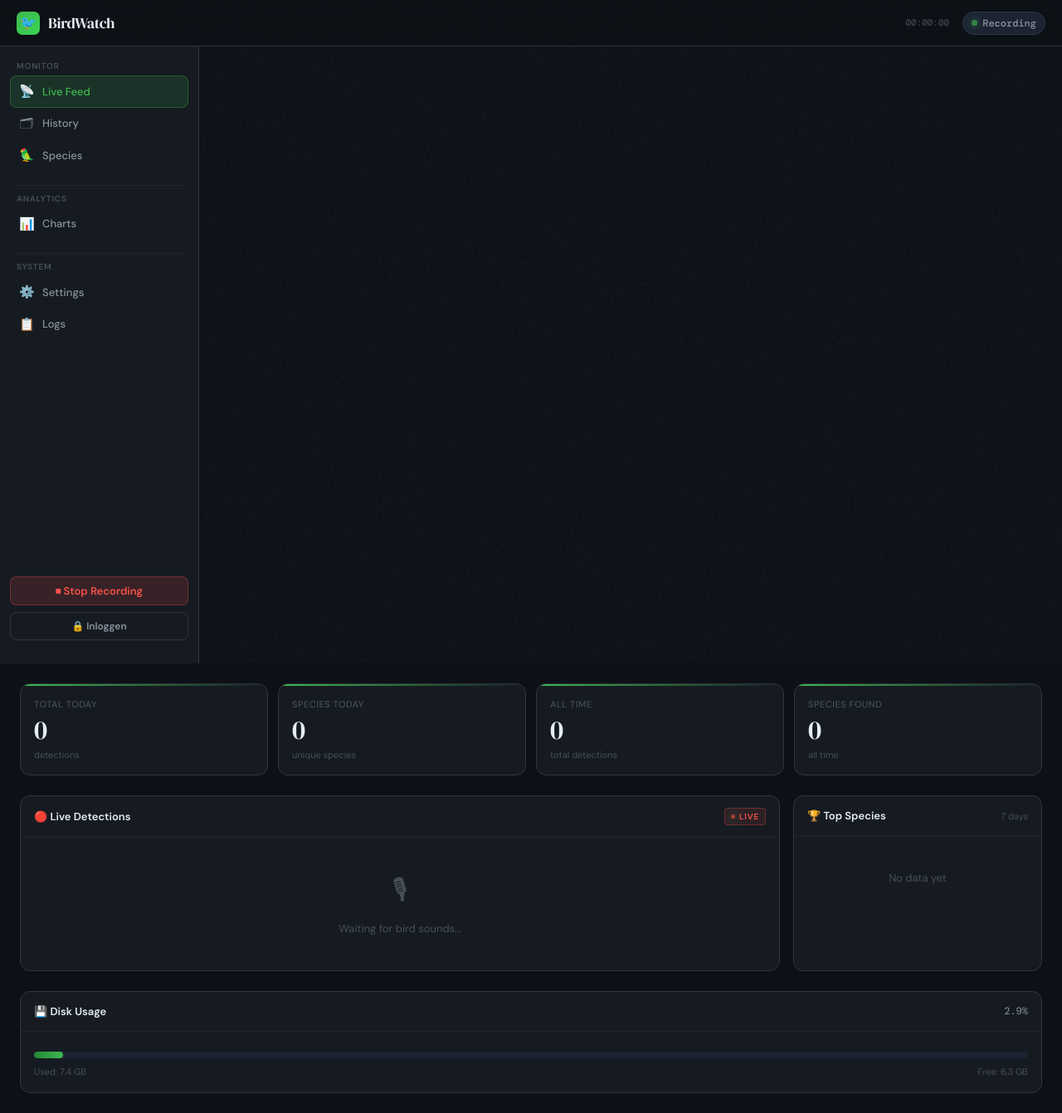
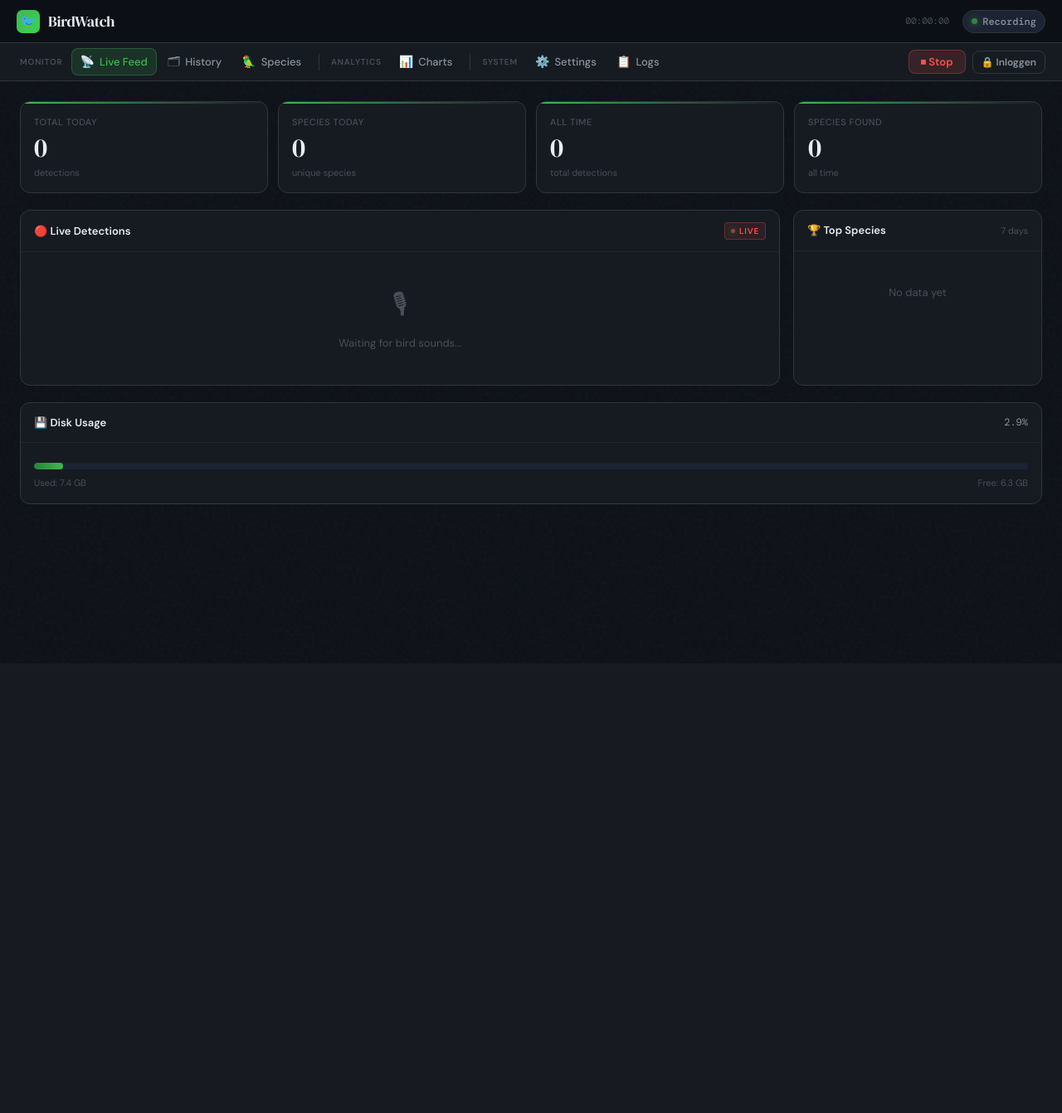
Before and after one commit to patman4ever/BirdWatch, a Flask app: page / in a window 1280 px wide. Shown: the whole page at 83% size. After the commit the page ends 608 px from the top, so only its background shows below. Run offline with Flask 3, Linux system fonts and the light colour scheme; data comes from the database, SQL or seed files in the repository; data that the repository does not hold is empty; parts of the project's set-up code (start-up, migrations or seed data) failed here and were passed over; some libraries are stand-ins or nearby versions.

Commit message:
Update index.html

```diff
--- a/templates/index.html
+++ b/templates/index.html
@@ -64,21 +64,19 @@ body::before {
 }
 
 /* ═══════════════════════════════════════════════════════════════════
-   LAYOUT
+   LAYOUT — topbar + navbar op desktop, hamburger drawer op mobiel
 ═══════════════════════════════════════════════════════════════════ */
 .layout {
-  display: grid;
-  grid-template-columns: 240px 1fr;
-  grid-template-rows: 56px 1fr;
+  display: flex;
+  flex-direction: column;
   min-height: 100vh;
   position: relative;
   z-index: 1;
 }
 
-/* ── Topbar ── */
+/* ── Topbar (logo + status) ── */
 .topbar {
-  grid-column: 1 / -1;
-  background: rgba(13,17,23,0.95);
+  background: rgba(13,17,23,0.97);
   border-bottom: 1px solid var(--border);
   display: flex;
   align-items: center;
@@ -88,6 +86,8 @@ body::before {
   position: sticky;
   top: 0;
   z-index: 200;
+  height: 52px;
+  flex-shrink: 0;
 }
 
 .logo {
@@ -136,6 +136,7 @@ body::before {
   height: 7px;
   border-radius: 50%;
   background: var(--text3);
+  transition: background 0.3s;
 }
 
 .status-dot.active {
@@ -155,7 +156,83 @@ body::before {
   color: var(--text3);
 }
 
-/* ── Hamburger button ── */
+/* ── Desktop navbar (onder de topbar) ── */
+.navbar {
+  background: var(--bg2);
+  border-bottom: 1px solid var(--border);
+  display: flex;
+  align-items: center;
+  padding: 0 20px;
+  gap: 4px;
+  position: sticky;
+  top: 52px;
+  z-index: 190;
+  flex-shrink: 0;
+  flex-wrap: wrap;
+}
+
+.nav-group {
+  display: flex;
+  align-items: center;
+  gap: 2px;
+  padding: 6px 0;
+}
+
+.nav-group-label {
+  font-size: 10px;
+  font-weight: 600;
+  text-transform: uppercase;
+  letter-spacing: 0.8px;
+  color: var(--text3);
+  padding: 0 8px 0 4px;
+  white-space: nowrap;
+}
+
+.nav-sep {
+  width: 1px;
+  height: 20px;
+  background: var(--border);
+  margin: 0 6px;
+}
+
+.nav-item {
+  display: flex;
+  align-items: center;
+  gap: 6px;
+  padding: 5px 10px;
+  border-radius: var(--radius);
+  cursor: pointer;
+  color: var(--text2);
+  font-size: 13px;
+  font-weight: 500;
+  transition: all 0.15s;
+  border: 1px solid transparent;
+  text-decoration: none;
+  white-space: nowrap;
+}
+
+.nav-item:hover {
+  background: var(--bg3);
+  color: var(--text);
+}
+
+.nav-item.active {
+  background: var(--green-glow);
+  color: var(--green);
+  border-color: rgba(63,185,80,0.3);
+}
+
+.nav-item .icon { font-size: 14px; }
+
+.navbar-right {
+  margin-left: auto;
+  display: flex;
+  align-items: center;
+  gap: 8px;
+  padding: 6px 0;
+}
+
+/* ── Hamburger button (mobiel only) ── */
 .hamburger {
   display: none;
   flex-direction: column;
@@ -186,7 +263,7 @@ body::before {
 .hamburger.open span:nth-child(2) { opacity: 0; transform: scaleX(0); }
 .hamburger.open span:nth-child(3) { transform: translateY(-7px) rotate(-45deg); }
 
-/* ── Sidebar overlay (mobile) ── */
+/* ── Sidebar overlay (mobiel) ── */
 .sidebar-overlay {
   display: none;
   position: fixed;
@@ -197,23 +274,27 @@ body::before {
 }
 .sidebar-overlay.active { display: block; }
 
-/* ── Sidebar ── */
+/* ── Sidebar drawer (mobiel) ── */
 .sidebar {
+  display: none; /* verborgen op desktop */
+  position: fixed;
+  top: 52px;
+  left: 0;
+  width: 260px;
+  height: calc(100vh - 52px);
   background: var(--bg2);
   border-right: 1px solid var(--border);
-  padding: 16px 0;
-  display: flex;
+  padding: 12px 0;
   flex-direction: column;
-  position: sticky;
-  top: 56px;
-  height: calc(100vh - 56px);
   overflow-y: auto;
   z-index: 150;
+  transform: translateX(-100%);
   transition: transform 0.3s ease;
-}
+  box-shadow: 4px 0 24px rgba(0,0,0,0.5);
+}
+.sidebar.open { transform: translateX(0); }
 
 .nav-section { padding: 0 12px 8px; }
-
 .nav-label {
   font-size: 10px;
   font-weight: 600;
@@ -223,35 +304,6 @@ body::before {
   padding: 0 8px;
   margin-bottom: 4px;
 }
-
-.nav-item {
-  display: flex;
-  align-items: center;
-  gap: 10px;
-  padding: 7px 10px;
-  border-radius: var(--radius);
-  cursor: pointer;
-  color: var(--text2);
-  font-size: 13px;
-  font-weight: 500;
-  transition: all 0.15s;
-  border: 1px solid transparent;
-  text-decoration: none;
-}
-
-.nav-item:hover {
-  background: var(--bg3);
-  color: var(--text);
-  border-color: var(--border);
-}
-
-.nav-item.active {
-  background: var(--green-glow);
-  color: var(--green);
-  border-color: rgba(63,185,80,0.3);
-}
-
-.nav-item .icon { font-size: 15px; width: 18px; text-align: center; }
 
 .nav-divider {
   height: 1px;
@@ -298,53 +350,33 @@ body::before {
 
 /* ── Main Content ── */
 .main {
-  overflow-y: auto;
+  flex: 1;
   padding: 24px;
   display: flex;
   flex-direction: column;
-  gap: 24px;
+  gap: 20px;
   min-width: 0;
+  max-width: 1400px;
+  width: 100%;
+  align-self: center;
 }
 
 /* ── Pages ── */
 .page { display: none; }
-.page.active { display: flex; flex-direction: column; gap: 24px; }
+.page.active { display: flex; flex-direction: column; gap: 20px; }
 
 /* ═══════════════════════════════════════════════════════════════════
    RESPONSIVE — TABLET & MOBILE
 ═══════════════════════════════════════════════════════════════════ */
 @media (max-width: 768px) {
-  .layout {
-    grid-template-columns: 1fr;
-    grid-template-rows: 56px 1fr;
-  }
-
+  .navbar { display: none; }
   .hamburger { display: flex; }
-
   .uptime-badge { display: none; }
-
-  .sidebar {
-    position: fixed;
-    top: 56px;
-    left: 0;
-    width: 260px;
-    height: calc(100vh - 56px);
-    transform: translateX(-100%);
-    box-shadow: 4px 0 24px rgba(0,0,0,0.5);
-  }
-
-  .sidebar.open { transform: translateX(0); }
-
-  .main {
-    padding: 16px;
-    gap: 16px;
-    grid-column: 1;
-  }
-
-  .stat-grid {
-    grid-template-columns: repeat(2, 1fr);
-  }
-
+  .sidebar { display: flex; }
+
+  .main { padding: 14px; gap: 14px; }
+
+  .stat-grid { grid-template-columns: repeat(2, 1fr); }
   .stat-value { font-size: 24px; }
 
   .detection-item {
@@ -352,41 +384,27 @@ body::before {
     gap: 8px;
     padding: 10px 12px;
   }
-
-  /* Hide confidence bar on small screens, keep % */
-  .confidence-bar {
-    flex-direction: column;
-    align-items: flex-end;
-    gap: 2px;
-  }
+  .confidence-bar { flex-direction: column; align-items: flex-end; gap: 2px; }
   .conf-track { display: none; }
-
   .det-avatar { width: 40px; height: 40px; }
-
   .section-title { font-size: 18px; }
-
   .card-body { padding: 12px; }
-
   .settings-grid { grid-template-columns: 1fr !important; }
-  .grid-live { grid-template-columns: 1fr; }
-  .grid-two-col { grid-template-columns: 1fr; }
+  .grid-live { grid-template-columns: 1fr !important; }
+  .grid-two-col { grid-template-columns: 1fr !important; }
 }
 
 @media (max-width: 480px) {
   .topbar { padding: 0 12px; gap: 10px; }
   .logo-text { font-size: 16px; }
   .status-pill { font-size: 11px; padding: 3px 8px; }
-  .main { padding: 12px; gap: 12px; }
+  .main { padding: 10px; gap: 10px; }
   .stat-grid { grid-template-columns: repeat(2, 1fr); gap: 8px; }
   .stat-card { padding: 12px; }
   .stat-value { font-size: 20px; }
   .detection-item { grid-template-columns: 36px 1fr auto; gap: 8px; padding: 8px 10px; }
   .play-btn { display: none; }
 }
-
-/* ═══════════════════════════════════════════════════════════════════
-   COMPONENTS
-═══════════════════════════════════════════════════════════════════ */
 
 /* Section header */
 .section-header {
@@ -1006,10 +1024,51 @@ body::before {
     </div>
   </header>
 
+  <!-- ── Desktop navbar ── -->
+  <nav class="navbar" id="desktop-nav">
+    <div class="nav-group">
+      <span class="nav-group-label">Monitor</span>
+      <a class="nav-item active" data-page="live" onclick="showPage('live',this)">
+        <span class="icon">📡</span> Live Feed
+      </a>
+      <a class="nav-item" data-page="history" onclick="showPage('history',this)">
+        <span class="icon">🗂</span> History
+      </a>
+      <a class="nav-item" data-page="species" onclick="showPage('species',this)">
+        <span class="icon">🦜</span> Species
+      </a>
+    </div>
+    <div class="nav-sep"></div>
+    <div class="nav-group">
+      <span class="nav-group-label">Analytics</span>
+      <a class="nav-item" data-page="charts" onclick="showPage('charts',this)">
+        <span class="icon">📊</span> Charts
+      </a>
+    </div>
+    <div class="nav-sep"></div>
+    <div class="nav-group">
+      <span class="nav-group-label">System</span>
+      <a class="nav-item nav-protected" data-page="settings" onclick="showPage('settings',this)">
+        <span class="icon">⚙️</span> Settings
+      </a>
+      <a class="nav-item nav-protected" data-page="logs" onclick="showPage('logs',this)">
+        <span class="icon">📋</span> Logs
+      </a>
+    </div>
+    <div class="navbar-right">
+      <button class="control-btn btn-start" id="ctrl-btn" onclick="toggleRecording()" style="width:auto;padding:5px 14px">
+        ▶ Start
+      </button>
+      <button class="btn btn-ghost" id="auth-btn" onclick="handleAuthBtn()" style="font-size:12px;padding:5px 10px">
+        🔒 Inloggen
+      </button>
+    </div>
+  </nav>
+
   <!-- Sidebar overlay voor mobiel -->
   <div class="sidebar-overlay" id="sidebar-overlay" onclick="closeSidebar()"></div>
 
-  <!-- ── Sidebar ── -->
+  <!-- ── Sidebar drawer (mobiel only) ── -->
   <nav class="sidebar" id="sidebar">
     <div class="nav-section">
       <div class="nav-label">Monitor</div>
@@ -1041,14 +1100,13 @@ body::before {
       </a>
     </div>
     <div class="sidebar-footer">
-      <button class="control-btn btn-start" id="ctrl-btn" onclick="toggleRecording()">
+      <button class="control-btn btn-start" id="ctrl-btn-mobile" onclick="toggleRecording()">
         ▶ Start Recording
       </button>
-      <button class="btn btn-ghost" id="auth-btn" onclick="handleAuthBtn()"
+      <button class="btn btn-ghost" id="auth-btn-mobile" onclick="handleAuthBtn()"
         style="margin-top:8px;width:100%;font-size:12px">
         🔒 Inloggen
       </button>
-    </div>
     </div>
   </nav>
 
@@ -1509,13 +1567,15 @@ async function checkAuthStatus() {
 }
 
 function updateAuthUI() {
-  const btn = document.getElementById("auth-btn");
+  const btns = [document.getElementById("auth-btn"), document.getElementById("auth-btn-mobile")];
   const protectedItems = document.querySelectorAll(".nav-protected");
+  btns.forEach(btn => {
+    if (!btn) return;
+    btn.textContent = _isAuthenticated ? "🔓 Uitloggen" : "🔒 Inloggen";
+  });
   if (_isAuthenticated) {
-    btn.textContent = "🔓 Uitloggen";
     protectedItems.forEach(el => el.classList.remove("nav-locked"));
   } else {
-    btn.textContent = "🔒 Inloggen";
     protectedItems.forEach(el => el.classList.add("nav-locked"));
   }
 }
@@ -1587,7 +1647,8 @@ function showPage(name, el) {
   document.querySelectorAll(".page").forEach(p => p.classList.remove("active"));
   document.querySelectorAll(".nav-item").forEach(n => n.classList.remove("active"));
   document.getElementById("page-" + name).classList.add("active");
-  if (el) el.classList.add("active");
+  // Markeer actief in beide navs (desktop + mobiel)
+  document.querySelectorAll(`.nav-item[data-page="${name}"]`).forEach(n => n.classList.add("active"));
 
   // Sluit sidebar op mobiel na navigatie
   if (window.innerWidth <= 768) closeSidebar();
@@ -1605,18 +1666,16 @@ function setRunning(running) {
   isRunning = running;
   const dot = document.getElementById("status-dot");
   const text = document.getElementById("status-text");
-  const btn = document.getElementById("ctrl-btn");
+  const btns = [document.getElementById("ctrl-btn"), document.getElementById("ctrl-btn-mobile")];
 
   if (running) {
     dot.classList.add("active");
     text.textContent = "Recording";
-    btn.className = "control-btn btn-stop";
-    btn.textContent = "⏹ Stop Recording";
+    btns.forEach(btn => { if (btn) { btn.className = "control-btn btn-stop"; btn.textContent = "⏹ Stop"; }});
   } else {
     dot.classList.remove("active");
     text.textContent = "Stopped";
-    btn.className = "control-btn btn-start";
-    btn.textContent = "▶ Start Recording";
+    btns.forEach(btn => { if (btn) { btn.className = "control-btn btn-start"; btn.textContent = "▶ Start Recording"; }});
   }
 }
 
```
